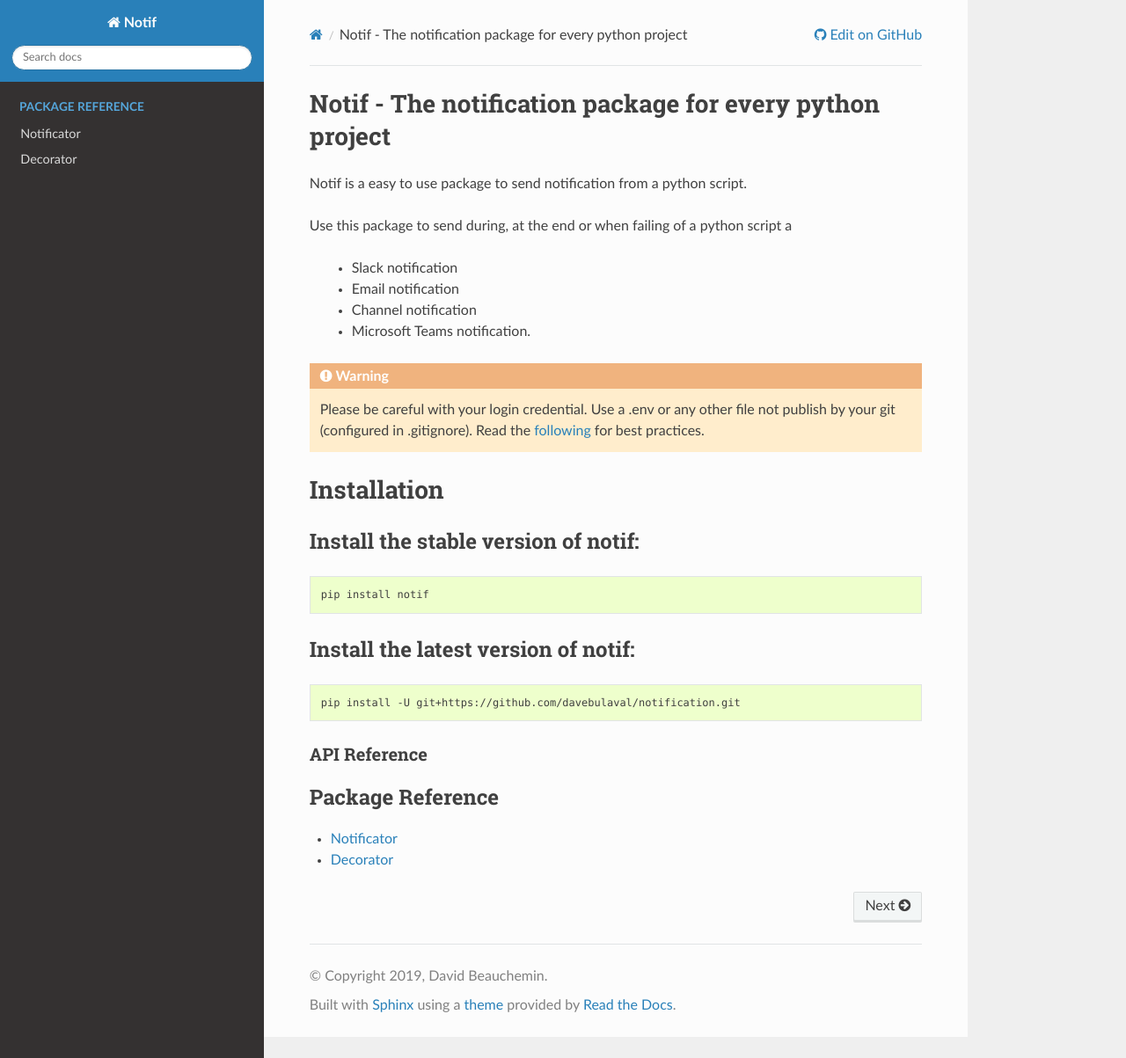
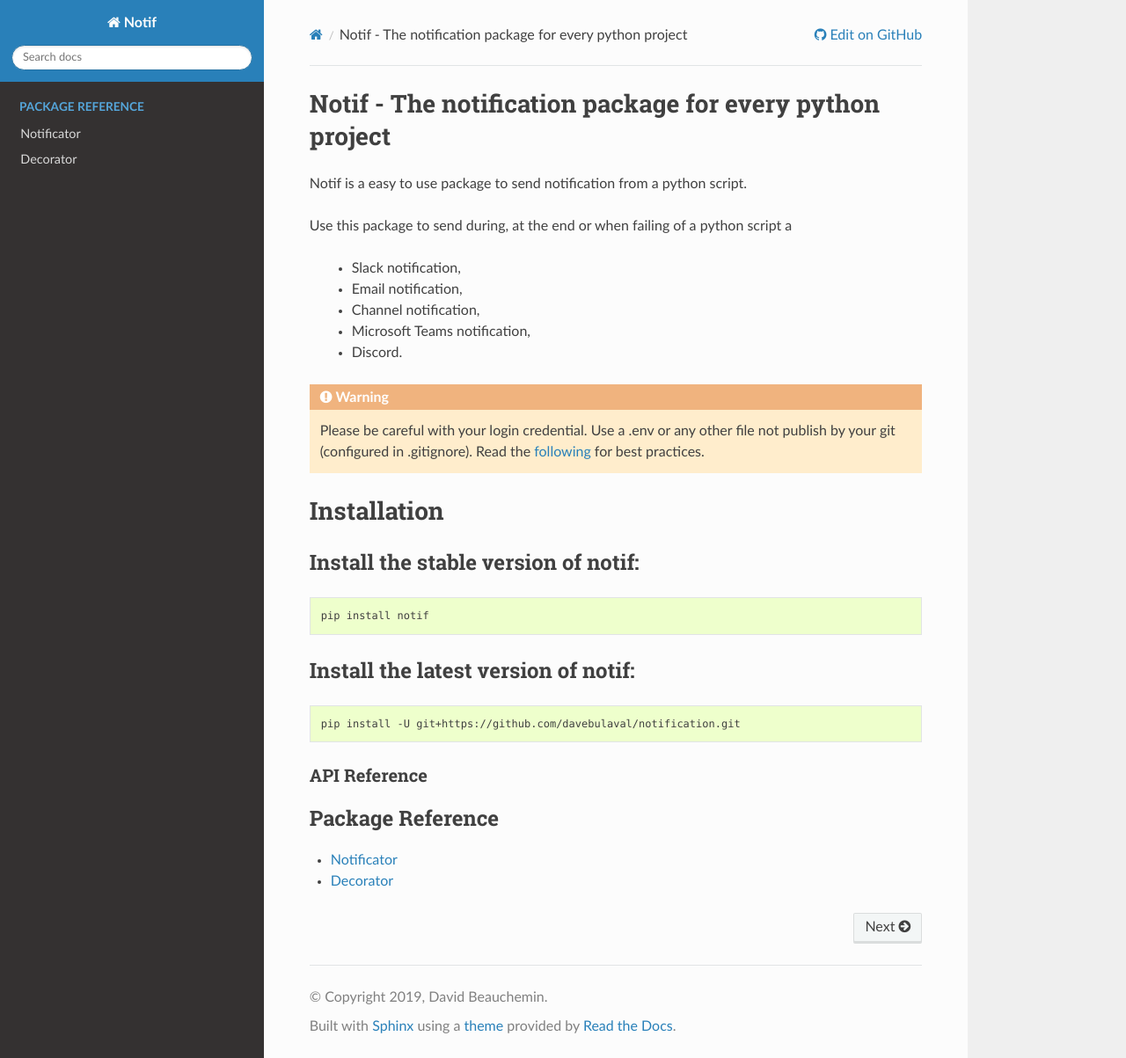
Before and after one commit to davebulaval/notification, a Sphinx documentation site: the page built from docs/source/index.rst, in a window 1280 px wide and 1203 px high. Shown: the whole window at 88% size. Built offline with Sphinx 7.4.7 and the Read the Docs theme 2.0.0, drawn with Linux system fonts in a browser that asks for light colours; the version number could not be read and is left out.

Commit message:
added doc

```diff
--- a/docs/source/index.rst
+++ b/docs/source/index.rst
@@ -17,10 +17,11 @@
 
 Use this package to send during, at the end or when failing of a python script a
 
-    - Slack notification
-    - Email notification
-    - Channel notification
-    - Microsoft Teams notification.
+    - Slack notification,
+    - Email notification,
+    - Channel notification,
+    - Microsoft Teams notification,
+    - Discord.
 
 
 .. warning:: Please be careful with your login credential. Use a .env or any other file not publish by your git (configured in .gitignore). Read the `following <https://stackoverflow.com/questions/2397822/what-is-the-best-practice-for-dealing-with-passwords-in-git-repositories/>`_ for best practices.
@@ -29,7 +30,7 @@
 ============
 
 Install the stable version of notif:
-^^^^^^^^^^^^^^^^^^^^^^^^^^^^^^^^^^^^^
+^^^^^^^^^^^^^^^^^^^^^^^^^^^^^^^^^^^^
 
 .. code-block:: sh
 
@@ -37,7 +38,7 @@
 
 
 Install the latest version of notif:
-^^^^^^^^^^^^^^^^^^^^^^^^^^^^^^^^^^^^^
+^^^^^^^^^^^^^^^^^^^^^^^^^^^^^^^^^^^^
 
 .. code-block:: sh
 
```
Also changed, not shown: README.md (+5 -4 lines), docs/source/notificator.rst (+10 -6 lines).
